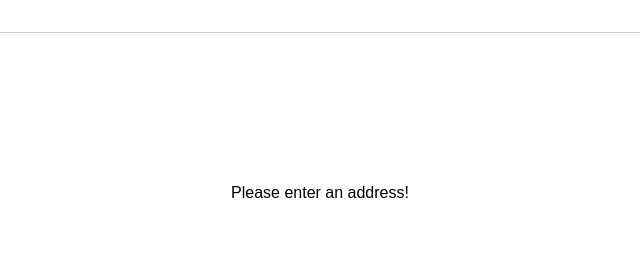
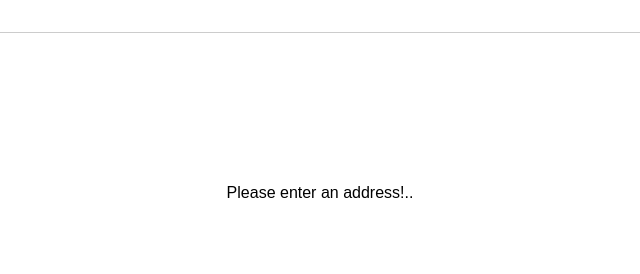
Before and after one commit to noel1973/TypesScriptGoogleMaps, a website built with webpack: page index.html in a window 1280 px wide. Shown: the top 274 px of the page, 320-960 px from the left. Built offline with nearby package versions, Linux system fonts and the light colour scheme.

Commit message:
Small change in index.html

```diff
--- a/index.html
+++ b/index.html
@@ -14,7 +14,7 @@
   </head>
   <body>
     <div id="map">
-      <p>Please enter an address!</p>
+      <p>Please enter an address!..</p>
     </div>
     <form>
       <input type="text" id="address" />
```
